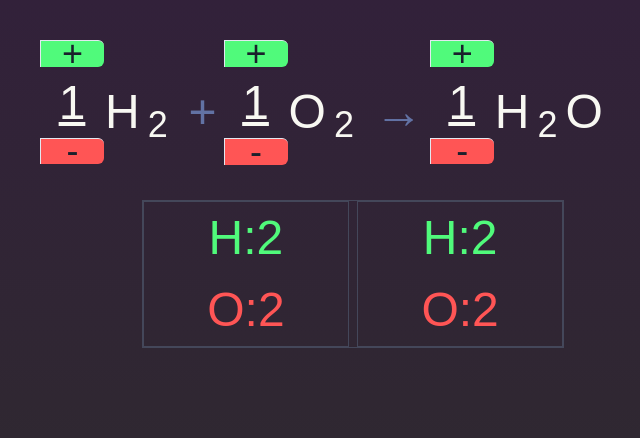
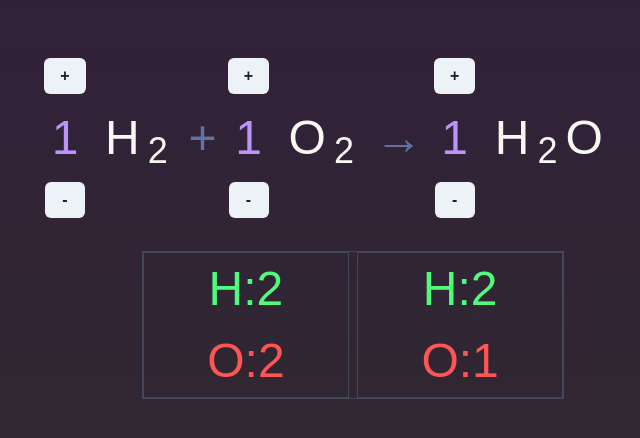
Before and after one commit to jdvober/chemical-equation-balancer, a React (Vite) app: page / in a window 1280 px wide. Shown: the top 438 px of the page, without its empty margins (287-927 px from the left). Built offline with nearby package versions, Linux system fonts and the light colour scheme.

Commit message:
Refactored how the list is calculated

```diff
--- a/src/App.tsx
+++ b/src/App.tsx
@@ -1,17 +1,27 @@
 import "./App.css"
 
-import { Center, VStack } from "@chakra-ui/react"
+import { Box, Center, VStack } from "@chakra-ui/react"
 
 import { Count } from "./components/Count/Count"
 import { Formula } from "./components/Formula/Formula"
+
+// import { TestButton } from "./components/TestButton"
+// import { TestDisplay } from "./components/TestDisplay"
 
 export const App = () => {
 	return (
 		<Center fontSize="5xl">
 			<VStack>
-				<Formula />
+				<Box m="2vw">
+					<Formula />
+				</Box>
 				<Count />
 			</VStack>
+
+			{/* <VStack>
+				<TestButton />
+				<TestDisplay />
+			</VStack> */}
 		</Center>
 	)
 }
--- a/src/components/Count/ProductCount.tsx
+++ b/src/components/Count/ProductCount.tsx
@@ -11,43 +11,52 @@ type ProductCountProps = Record<string, never>
 //type ProductCountProps = {}
 
 export const ProductCount: React.FC<ProductCountProps> = () => {
-	const formula = useMainStore((state) => state.formula)
+	// const formula = useMainStore((state) => state.formula)
+
 	const reactantCountList = useMainStore((state) => state.reactantCountList)
+
 	const productCountList = useMainStore((state) => state.productCountList)
-	const allSymbols: string[] = []
-	const symbols: string[] = []
-	formula.products.forEach((product) => {
-		product.elements.forEach((element) => {
-			if (!symbols.includes(element.symbol)) {
-				symbols.push(element.symbol)
-			}
-			for (let c = 0; c < product.coefficient; c++) {
-				for (let s = 0; s < element.subscript; s++) {
-					allSymbols.push(element.symbol)
-				}
-			}
-		})
-	})
 
-	const elements: {
-		elementListIndex: number
-		symbol: string
-		count: number
-	}[] = []
-	for (let i = 0; i < elements.length; i++) {
-		elements.push({
-			elementListIndex: i,
-			symbol: symbols[i],
-			count: allSymbols.filter((e) => e == elements[i].symbol).length,
-		})
-	}
+	// const allSymbols: string[] = []
+
+	// const symbols: string[] = []
+
+	// const [reactantCounts, setReactantCounts] = useState(reactantCountList)
+	// const [productCounts, setProductCounts] = useState(reactantCountList)
+
+	// formula.products.forEach((product) => {
+	// 	product.elements.forEach((element) => {
+	// 		if (!symbols.includes(element.symbol)) {
+	// 			symbols.push(element.symbol)
+	// 		}
+	// 		for (let c = 0; c < product.coefficient; c++) {
+	// 			for (let s = 0; s < element.subscript; s++) {
+	// 				allSymbols.push(element.symbol)
+	// 			}
+	// 		}
+	// 	})
+	// })
+
+	// const elements: {
+	// 	elementListIndex: number
+	// 	symbol: string
+	// 	count: number
+	// }[] = []
+	// for (let i = 0; i < elements.length; i++) {
+	// 	elements.push({
+	// 		elementListIndex: i,
+	// 		symbol: symbols[i],
+	// 		count: allSymbols.filter((e) => e == elements[i].symbol).length,
+	// 	})
+	// }
+
 	return (
 		<Box
 			className="ProductCount"
 			border={`1px solid #44475a`}
 			w="33vw"
 			h="auto">
-			{symbols.map((_, i) => {
+			{productCountList.map((_, i) => {
 				return (
 					<Box key={uuid()}>
 						<Text
@@ -57,7 +66,8 @@ export const ProductCount: React.FC<ProductCountProps> = () => {
 									? "dracula.dracGreen"
 									: "dracula.dracRed"
 							}>
-							{`${reactantCountList[i].symbol}:${reactantCountList[i].count}`}
+							{productCountList[i].symbol}:
+							{productCountList[i].count}
 						</Text>
 					</Box>
 				)
--- a/src/components/Count/ReactantCount.tsx
+++ b/src/components/Count/ReactantCount.tsx
@@ -11,36 +11,8 @@ type ReactantCountProps = Record<string, never>
 //type ReactantCountProps = {}
 
 export const ReactantCount: React.FC<ReactantCountProps> = () => {
-	const formula = useMainStore((state) => state.formula)
 	const reactantCountList = useMainStore((state) => state.reactantCountList)
 	const productCountList = useMainStore((state) => state.productCountList)
-	const allSymbols: string[] = []
-	const symbols: string[] = []
-	formula.reactants.forEach((reactant) => {
-		reactant.elements.forEach((element) => {
-			if (!symbols.includes(element.symbol)) {
-				symbols.push(element.symbol)
-			}
-			for (let c = 0; c < reactant.coefficient; c++) {
-				for (let s = 0; s < element.subscript; s++) {
-					allSymbols.push(element.symbol)
-				}
-			}
-		})
-	})
-
-	const elements: {
-		elementListIndex: number
-		symbol: string
-		count: number
-	}[] = []
-	for (let i = 0; i < elements.length; i++) {
-		elements.push({
-			elementListIndex: i,
-			symbol: symbols[i],
-			count: allSymbols.filter((e) => e == elements[i].symbol).length,
-		})
-	}
 
 	return (
 		<Box
@@ -48,7 +20,7 @@ export const ReactantCount: React.FC<ReactantCountProps> = () => {
 			border={`1px solid #44475a`}
 			w="33vw"
 			h="auto">
-			{symbols.map((_, i) => {
+			{reactantCountList.map((_, i) => {
 				return (
 					<Box key={uuid()}>
 						<Text
@@ -58,7 +30,8 @@ export const ReactantCount: React.FC<ReactantCountProps> = () => {
 									? "dracula.dracGreen"
 									: "dracula.dracRed"
 							}>
-							{`${reactantCountList[i].symbol}:${reactantCountList[i].count}`}
+							{reactantCountList[i].symbol}:
+							{reactantCountList[i].count}
 						</Text>
 					</Box>
 				)
--- a/src/components/Formula/ChemicalCompound/ChemicalCompound.tsx
+++ b/src/components/Formula/ChemicalCompound/ChemicalCompound.tsx
@@ -8,7 +8,7 @@ import { ChemicalElement } from "../ChemicalElement/ChemicalElement.tsx"
 
 type ChemicalCompoundProps = {
 	compound: ChemicalCompound
-	formulaSection: "Reactants" | "Products"
+	formulaSection: FormulaSection
 	index: number
 }
 export const ChemicalCompound: React.FC<ChemicalCompoundProps> = ({
@@ -17,6 +17,7 @@ export const ChemicalCompound: React.FC<ChemicalCompoundProps> = ({
 	index,
 }) => {
 	const formula = useMainStore((state) => state.formula)
+
 	return (
 		<HStack
 			className="compound"
@@ -34,7 +35,7 @@ export const ChemicalCompound: React.FC<ChemicalCompoundProps> = ({
 							key={uuid()}
 						/>
 					</HStack>
-					{formulaSection === "Reactants" ? (
+					{formulaSection === "REACTANTS" ? (
 						index < formula.reactants.length - 1 ? (
 							<Text color="dracula.dracComment" ml="1vw">
 								+
--- a/src/components/Formula/Coefficient/Coefficient.tsx
+++ b/src/components/Formula/Coefficient/Coefficient.tsx
@@ -1,15 +1,8 @@
 import React from "react"
 
-import {
-	Box,
-	NumberDecrementStepper,
-	NumberIncrementStepper,
-	NumberInput,
-	NumberInputStepper,
-	Text,
-	VStack,
-} from "@chakra-ui/react"
+import { Button, Text, VStack } from "@chakra-ui/react"
 
+import { CalculateCountList } from "../../../functions/GlobalFunctions.ts"
 import { useMainStore } from "../../../stores/MainStore.ts"
 
 type CoefficientProps = {
@@ -21,108 +14,72 @@ export const Coefficient: React.FC<CoefficientProps> = ({
 	index,
 }) => {
 	const formula = useMainStore((state) => state.formula)
-	const getCoefficient = () => {
-		if (formulaSection === "Reactants") {
-			return formula.reactants[index].coefficient
-		}
-		return formula.products[index].coefficient
-	}
-	const coefficient = getCoefficient()
+	const updateCoefficient = useMainStore((state) => state.updateCoefficient)
 	const formulaHeightVH = useMainStore((state) => state.formulaHeightVH)
-	const updateCoefficient = useMainStore((state) => state.updateCoefficient)
-	const updateReactantCountList = useMainStore(
-		(state) => state.updateReactantCountList
-	)
-	const updateProductCountList = useMainStore(
-		(state) => state.updateProductCountList
-	)
-
-	const increment = () => {
-		// Limit coefficients to double digit numbers
-		if (coefficient + 1 > 99) {
-			return
-		}
-		updateCoefficient(formulaSection, index, coefficient + 1)
-		// Update the store
-		formulaSection == "Reactants"
-			? updateReactantCountList(coefficient + 1, index)
-			: updateProductCountList(coefficient + 1, index)
-	}
-
-	const decrement = () => {
-		// Coefficients can't be negative
-		if (coefficient - 1 < 1) {
-			return
-		}
-		updateCoefficient(formulaSection, index, coefficient - 1)
-		// Update the store
-		formulaSection == "Reactants"
-			? updateReactantCountList(coefficient + 1, index)
-			: updateProductCountList(coefficient + 1, index)
-	}
+	const updateCountList = useMainStore((state) => state.updateCountList)
 
 	const cWidth = "5vw"
 
+	const increment = () => {
+		updateCoefficient(
+			formulaSection,
+			index,
+			formulaSection == "REACTANTS"
+				? formula.reactants[index].coefficient + 1
+				: formula.products[index].coefficient + 1
+		)
+
+		// Calculate new totals
+		const newCountList = CalculateCountList(
+			useMainStore.getState().formula,
+			formulaSection
+		)
+
+		// Update reactant count list
+		updateCountList(newCountList, formulaSection)
+	}
+	const decrement = () => {
+		updateCoefficient(
+			formulaSection,
+			index,
+			formulaSection == "REACTANTS"
+				? formula.reactants[index].coefficient - 1
+				: formula.products[index].coefficient - 1
+		)
+
+		// Calculate new totals
+		const newCountList = CalculateCountList(
+			useMainStore.getState().formula,
+			formulaSection
+		)
+
+		// Update reactant count list
+		updateCountList(newCountList, formulaSection)
+	}
 	return (
 		<VStack
 			justify="start"
 			align="center"
 			h={`${formulaHeightVH}vh`}
 			w={cWidth}>
-			{/* <Grid
-				className={`coefficient-${formulaSection}-${index}`}
-				h={`${formulaHeightVH}vh`}
-				w={"8vw"}
-				// justifyItems="start"
-				templateRows={`1fr 3fr 1fr`}> */}
-			<NumberInput precision={0}>
-				<NumberInputStepper>
-					{/* <GridItem> */}
-					<Box w={cWidth} mt={"1vh"}>
-						<NumberIncrementStepper
-							h={`${formulaHeightVH / 6}vh`}
-							w="100%"
-							bg="dracula.dracGreen"
-							_active={{ bg: "green.300" }}
-							children="+"
-							fontSize={"75%"}
-							// fontSize={"4vh"}
-							gridRowStart={1}
-							gridRowEnd={1}
-							onClick={() => increment()}
-						/>
-					</Box>
-					{/* </GridItem> */}
-					{/* <GridItem> */}
-					<Box h={`${(4 * formulaHeightVH) / 6}vh`} w={cWidth}>
-						<Text
-							className="coefficient"
-							color="dracula.dracFG"
-							gridRowStart={2}
-							gridRowEnd={2}
-							fontSize="100%">
-							<u>{coefficient}</u>
-						</Text>
-					</Box>
-					{/* </GridItem> */}
-					{/* <GridItem> */}
-					<Box w={cWidth} mb={0}>
-						<NumberDecrementStepper
-							bg="dracula.dracRed"
-							h={`${formulaHeightVH / 6}vh`}
-							_active={{ bg: "red.500" }}
-							children="-"
-							gridRowStart={3}
-							gridRowEnd={3}
-							w={cWidth}
-							fontSize={"75%"}
-							onClick={() => decrement()}
-						/>
-					</Box>
-					{/* </GridItem> */}
-				</NumberInputStepper>
-			</NumberInput>
-			{/* </Grid> */}
+			<Button
+				onClick={() => {
+					increment()
+				}}>
+				+
+			</Button>
+			<Text color="dracula.dracPurple">
+				{formulaSection == "REACTANTS"
+					? formula.reactants[index].coefficient
+					: formula.products[index].coefficient}
+			</Text>
+
+			<Button
+				onClick={() => {
+					decrement()
+				}}>
+				-
+			</Button>
 		</VStack>
 	)
 }
--- a/src/components/Formula/Formula.tsx
+++ b/src/components/Formula/Formula.tsx
@@ -37,7 +37,7 @@ export const Formula: React.FC<FormulaProps> = () => {
 						>
 							<Coefficient
 								index={reactantIndex}
-								formulaSection="Reactants"
+								formulaSection="REACTANTS"
 							/>
 						</Box>
 						<Box
@@ -46,7 +46,7 @@ export const Formula: React.FC<FormulaProps> = () => {
 						>
 							<ChemicalCompound
 								compound={reactant}
-								formulaSection="Reactants"
+								formulaSection="REACTANTS"
 								index={reactantIndex}
 							/>
 						</Box>
@@ -60,7 +60,7 @@ export const Formula: React.FC<FormulaProps> = () => {
 							className={`coefficient-products-${productIndex}-container`}>
 							<Coefficient
 								index={productIndex}
-								formulaSection="Products"
+								formulaSection="PRODUCTS"
 								key={uuid()}
 							/>
 						</Box>
@@ -69,7 +69,7 @@ export const Formula: React.FC<FormulaProps> = () => {
 							justifyItems="center">
 							<ChemicalCompound
 								compound={product}
-								formulaSection="Products"
+								formulaSection="PRODUCTS"
 								index={productIndex}
 							/>
 						</Box>
--- /dev/null
+++ b/src/components/TestButton.tsx
@@ -0,0 +1,64 @@
+import React from "react"
+
+import { Box, Button, Text } from "@chakra-ui/react"
+
+import { useMainStore } from "../stores/MainStore.ts"
+
+// If no values, use this:
+type TestButtonProps = Record<string, never>
+// If values, fill in the object below
+//type TestButtonProps = {}
+
+export const TestButton: React.FC<TestButtonProps> = () => {
+	const testStateVal = useMainStore((state) => state.testStateVal)
+	const incrementTestStateVal = useMainStore(
+		(state) => state.incrementTestStateVal
+	)
+	const decrementTestStateVal = useMainStore(
+		(state) => state.decrementTestStateVal
+	)
+	const updateTestStateVal = useMainStore((state) => state.updateTestStateVal)
+	const increment = () => {
+		console.log("increment")
+		incrementTestStateVal()
+	}
+	const decrement = () => {
+		console.log("decrement")
+		decrementTestStateVal()
+	}
+	const update = () => {
+		console.log("update")
+		updateTestStateVal(testStateVal[0].count * 2)
+	}
+	return (
+		<Box>
+			<Button
+				className="TestButton"
+				color="dracula.dracFG"
+				textColor={"dracula.dracRed"}
+				onClick={() => {
+					increment()
+				}}>
+				<Text>Increment</Text>
+			</Button>
+			<Button
+				className="TestButton"
+				color="dracula.dracFG"
+				textColor={"dracula.dracRed"}
+				onClick={() => {
+					decrement()
+				}}>
+				<Text>Decrement</Text>
+			</Button>
+			<Button
+				className="TestButton"
+				color="dracula.dracFG"
+				textColor={"dracula.dracRed"}
+				onClick={() => {
+					update()
+				}}>
+				<Text>Update</Text>
+			</Button>
+		</Box>
+	)
+}
--- /dev/null
+++ b/src/components/TestDisplay.tsx
@@ -0,0 +1,18 @@
+import React from "react"
+
+import { Box } from "@chakra-ui/react"
+
+// If values, fill in the object below
+//type TestDisplayProps = {}
+import { useMainStore } from "../stores/MainStore.ts"
+
+// If no values, use this:
+type TestDisplayProps = Record<string, never>
+export const TestDisplay: React.FC<TestDisplayProps> = () => {
+	const testStateVal = useMainStore((state) => state.testStateVal)
+	return (
+		<Box className="TestDisplay" color="dracula.dracFG">
+			{testStateVal[0].count}
+		</Box>
+	)
+}
--- a/src/stores/MainStore.ts
+++ b/src/stores/MainStore.ts
@@ -20,9 +20,8 @@ type State = {
 
 type Action = {
 
-	updateCoefficient: ( formulaSection: "Reactants" | "Products", index: number, newCoefficient: number ) => void,
-	updateReactantCountList: ( newCount: number, elementListIndex: number ) => void,
-	updateProductCountList: ( newCount: number, elementListIndex: number ) => void
+	updateCoefficient: ( formulaSection: FormulaSection, index: number, newCoefficient: number ) => void,
+	updateCountList: ( newCountList: ElementCountList, formulaSection: FormulaSection ) => void,
 }
 
 export const useMainStore = create<State & Action>()(
@@ -41,7 +40,7 @@ export const useMainStore = create<State & Action>()(
 						subscript: 2
 					}
 				],
-				formulaSection: "Reactants",
+				formulaSection: "REACTANTS",
 			},
 			{
 				coefficient: 1,
@@ -51,7 +50,7 @@ export const useMainStore = create<State & Action>()(
 						subscript: 2
 					}
 				],
-				formulaSection: "Reactants",
+				formulaSection: "REACTANTS",
 			} ],
 			products: [
 
@@ -67,11 +66,9 @@ export const useMainStore = create<State & Action>()(
 							subscript: 1
 						}
 					],
-					formulaSection: "Products",
+					formulaSection: "PRODUCTS",
 				}
 			]
-
-
 		},
 		formulaHeightVH: 20,
 		reactantCountList: [ {
@@ -92,23 +89,25 @@ export const useMainStore = create<State & Action>()(
 		/////////////
 		// Actions //
 		/////////////
+		updateCountList: ( newCountList, formulaSection ) => set( ( state ) => {
+			console.log( `Updating Reactant Count to ${ newCountList }` )
+			formulaSection === "REACTANTS" ? state.reactantCountList = newCountList : state.productCountList = newCountList
+		} ),
+
 		updateCoefficient: ( formulaSection, index, newCoefficient ) => set( ( state ) => {
 			// Check to make sure we have an integer
 			if ( !Number.isInteger( newCoefficient ) ) { return }
 
-			if ( formulaSection === "Reactants" ) {
+			// Update the coefficient
+			if ( formulaSection === "REACTANTS" ) {
 				state.formula.reactants[ index ].coefficient = newCoefficient
-				return
+				console.log( `Updating Coefficient ${ index } of Reactants to ${ newCoefficient }` )
+
+			} else if ( formulaSection === "PRODUCTS" ) {
+
+				console.log( `Updating Coefficient ${ index } of Products to ${ newCoefficient }` )
+				state.formula.products[ index ].coefficient = newCoefficient
 			}
-
-			state.formula.products[ index ].coefficient = newCoefficient
-		} )
-		,
-		updateReactantCountList: ( newCount, elementListIndex ) => set( ( state ) => {
-			state.reactantCountList[ elementListIndex ].count = newCount
-		} ),
-		updateProductCountList: ( newCount, elementListIndex ) => set( ( state ) => {
-			state.reactantCountList[ elementListIndex ].count = newCount
 		} )
 
 	}
```
Also changed, not shown: src/functions/GlobalFunctions.ts (+22 -18 lines), src/types/GlobalTypes.d.ts (+9 -1 lines), vite.config.ts.timestamp-1707913160447-0fc3cf69cd216.mjs (added, +15 -0 lines).
